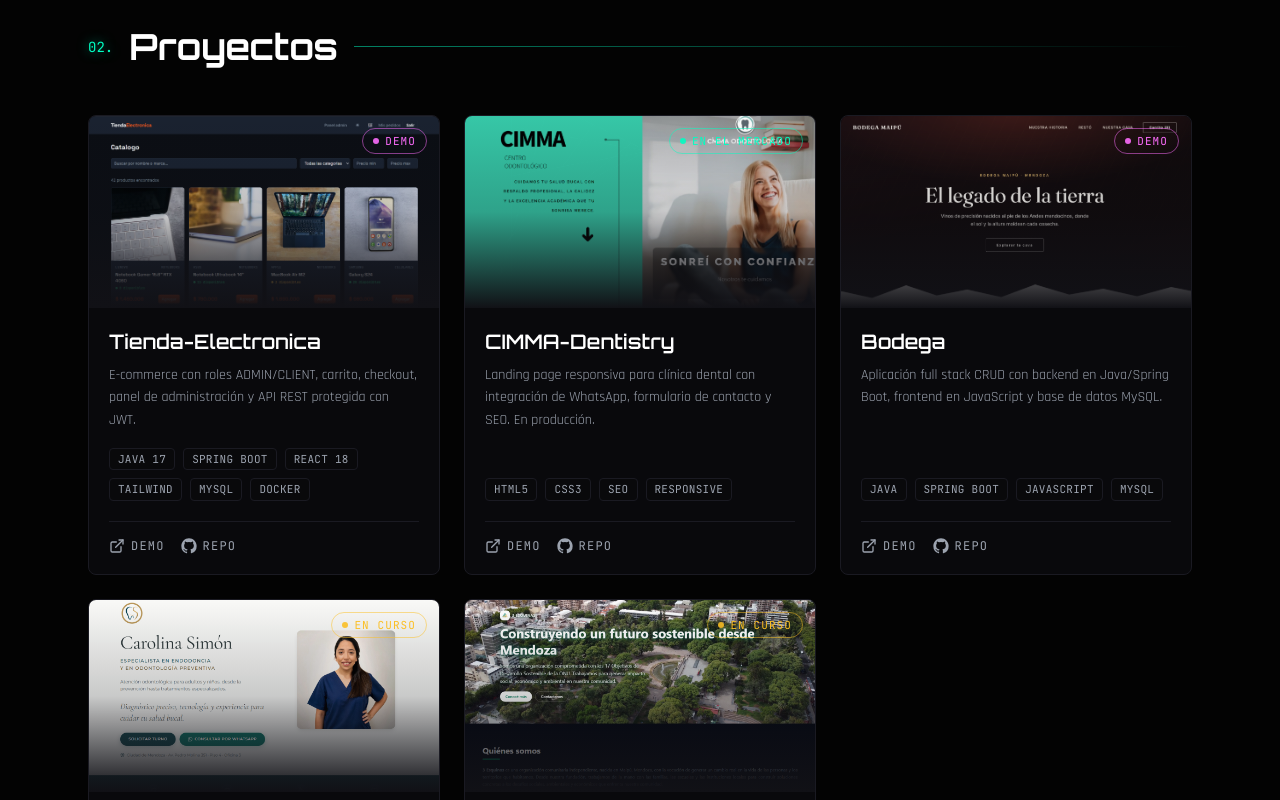
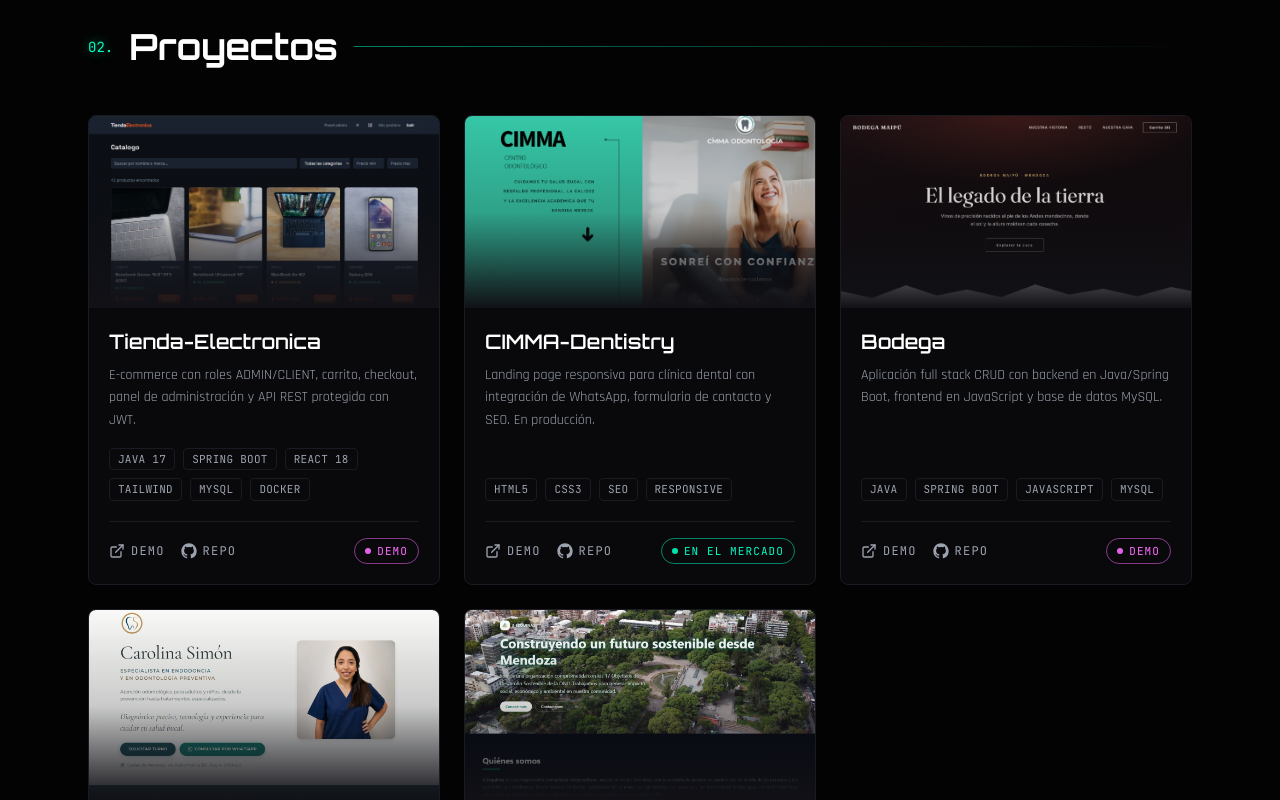
Before and after one commit to FacundoChacon/portfolio, a React (Vite) app: page / in a window 1280 px wide. Shown: the part 1540-2340 px from the top of the page. Built offline with nearby package versions, Linux system fonts and the light colour scheme.

Commit message:
ui(projects): badge de estado al pie derecho de la tarjeta

```diff
--- a/src/components/Projects.jsx
+++ b/src/components/Projects.jsx
@@ -216,9 +216,6 @@ export default function Projects() {
   </div>
 )}
                 <div className="absolute inset-0 bg-gradient-to-t from-dark-card via-dark-card/20 to-transparent" />
-                <div className="absolute right-3 top-3">
-                  <StatusBadge status={project.status} />
-                </div>
               </div>
 
               <div className="flex flex-1 flex-col p-5">
@@ -248,8 +245,9 @@ export default function Projects() {
                   ))}
                 </ul>
 
-                <div className="mt-5 flex items-center gap-4 border-t border-dark-border pt-4">
-                  {project.live && (
+                <div className="mt-5 flex items-center justify-between gap-4 border-t border-dark-border pt-4">
+                  <div className="flex items-center gap-4">
+                    {project.live && (
                     <a
                       href={project.live}
                       target="_blank"
@@ -261,6 +259,8 @@ export default function Projects() {
                     </a>
                   )}
                   {project.repo && <RepoButton href={project.repo} />}
+                  </div>
+                  <StatusBadge status={project.status} />
                 </div>
               </div>
             </article>
```
